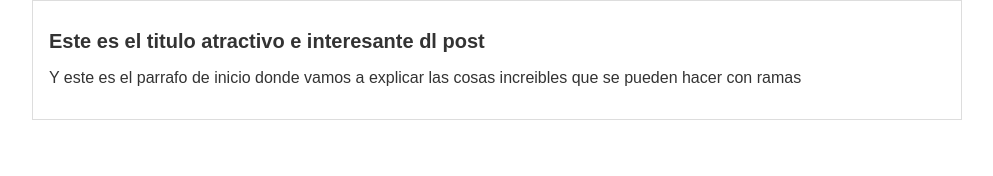
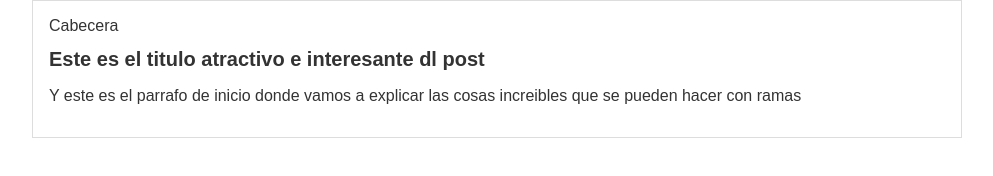
Before and after one commit to Bruno-Code1/MiBlog, a plain HTML site: page Miblogpost.html in a window 1280 px wide. Shown: the whole page, without its empty margins (143-1136 px from the left). Drawn offline with Linux system fonts and the light colour scheme.

Commit message:
Creamos la cabecera

```diff
--- a/Miblogpost.html
+++ b/Miblogpost.html
@@ -6,7 +6,10 @@
 
     <body>
         <div id="container">
-            <div id="post">
+            <div id="Cabecera">
+                Cabecera
+            </div>
+        <div id="post">
                 <h1>Este es el titulo atractivo e interesante dl post</h1>
                 <p>Y este es el parrafo de inicio donde vamos a explicar las cosas increibles que se pueden hacer con ramas</p>
             </div>
```
